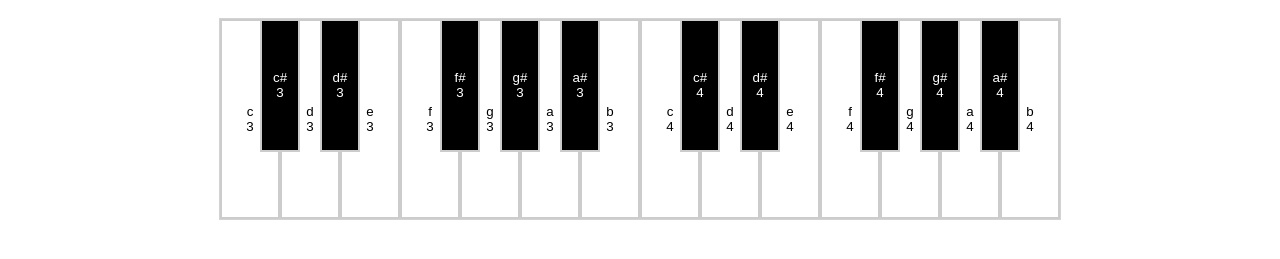
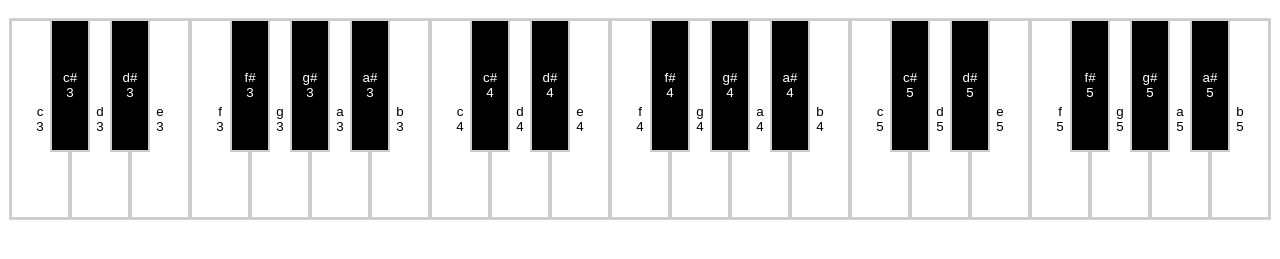
Before and after one commit to whitep4nth3r/bandwagon, a plain HTML site: page index.html in a window 1280 px wide. Shown: the part 61-320 px from the top of the page. Drawn offline with Linux system fonts and the light colour scheme.

Commit message:
Create 12 PianoKey components

```diff
--- a/bandwagon.js
+++ b/bandwagon.js
@@ -27,6 +27,29 @@ class PianoOctave extends HTMLElement {
 
   connectedCallback() {
     //create 12 PianoKey components
+    let html = '';
+
+    const keys = [
+      {'note':'c', 'octave':this.octave, 'sharp':false, 'flat':false, 'color':'white'},
+      {'note':'c', 'octave':this.octave, 'sharp':true, 'flat':false, 'color':'black'},
+      {'note':'d', 'octave':this.octave, 'sharp':false, 'flat':false, 'color':'white'},
+      {'note':'d', 'octave':this.octave, 'sharp':true, 'flat':false, 'color':'black'},
+      {'note':'e', 'octave':this.octave, 'sharp':false, 'flat':false, 'color':'white'},
+      {'note':'f', 'octave':this.octave, 'sharp':false, 'flat':false, 'color':'white'},
+      {'note':'f', 'octave':this.octave, 'sharp':true, 'flat':false, 'color':'black'},
+      {'note':'g', 'octave':this.octave, 'sharp':false, 'flat':false, 'color':'white'},
+      {'note':'g', 'octave':this.octave, 'sharp':true, 'flat':false, 'color':'black'},
+      {'note':'a', 'octave':this.octave, 'sharp':false, 'flat':false, 'color':'white'},
+      {'note':'a', 'octave':this.octave, 'sharp':true, 'flat':false, 'color':'black'},
+      {'note':'b', 'octave':this.octave, 'sharp':false, 'flat':false, 'color':'white'},
+    ];
+
+    keys.forEach((key) => {
+      html += `<piano-key note="${key.note}" color="${key.color}" sharp="${key.sharp}" flat="${key.flat}"></piano-key>`;
+    });
+
+    this.innerHTML = html;
+
   }
 }
 
--- a/index.html
+++ b/index.html
@@ -10,34 +10,9 @@
     <h1>BANDWAGON</h1>
 
     <div class="piano">
-      <piano-octave octave="3">
-        <piano-key note="c" color="white" sharp="false" flat="false"></piano-key>
-        <piano-key note="c" color="black" sharp="true" flat="false"></piano-key>
-        <piano-key note="d" color="white" sharp="false" flat="false"></piano-key>
-        <piano-key note="d" color="black" sharp="true" flat="false"></piano-key>
-        <piano-key note="e" color="white" sharp="false" flat="false"></piano-key>
-        <piano-key note="f" color="white" sharp="false" flat="false"></piano-key>
-        <piano-key note="f" color="black" sharp="true" flat="false"></piano-key>
-        <piano-key note="g" color="white" sharp="false" flat="false"></piano-key>
-        <piano-key note="g" color="black" sharp="true" flat="false"></piano-key>
-        <piano-key note="a" color="white" sharp="false" flat="false"></piano-key>
-        <piano-key note="a" color="black" sharp="true" flat="false"></piano-key>
-        <piano-key note="b" color="white" sharp="false" flat="false"></piano-key>
-      </piano-octave>
-      <piano-octave octave="4">
-        <piano-key note="c" color="white" sharp="false" flat="false"></piano-key>
-        <piano-key note="c" color="black" sharp="true" flat="false"></piano-key>
-        <piano-key note="d" color="white" sharp="false" flat="false"></piano-key>
-        <piano-key note="d" color="black" sharp="true" flat="false"></piano-key>
-        <piano-key note="e" color="white" sharp="false" flat="false"></piano-key>
-        <piano-key note="f" color="white" sharp="false" flat="false"></piano-key>
-        <piano-key note="f" color="black" sharp="true" flat="false"></piano-key>
-        <piano-key note="g" color="white" sharp="false" flat="false"></piano-key>
-        <piano-key note="g" color="black" sharp="true" flat="false"></piano-key>
-        <piano-key note="a" color="white" sharp="false" flat="false"></piano-key>
-        <piano-key note="a" color="black" sharp="true" flat="false"></piano-key>
-        <piano-key note="b" color="white" sharp="false" flat="false"></piano-key>
-      </piano-octave>
+      <piano-octave octave="3"></piano-octave>
+      <piano-octave octave="4"></piano-octave>
+      <piano-octave octave="5"></piano-octave>
     </div>
 
     <script src="bandwagon.js"></script>
```
